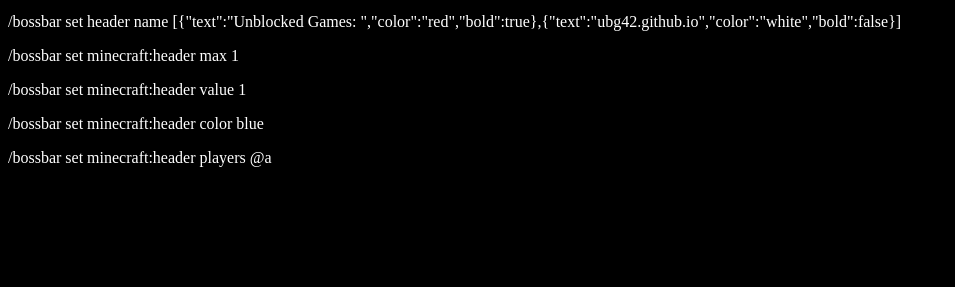
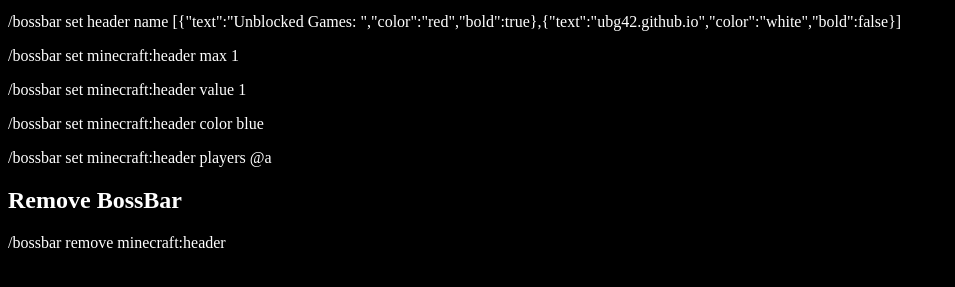
Before and after one commit to ubg42/Commands, a plain HTML site: page index.html in a window 1280 px wide. Shown: the part 87-374 px from the top of the page, without its empty margins (0-955 px from the left). Drawn offline with Linux system fonts and the light colour scheme.

Commit message:
Update index.html

```diff
--- a/index.html
+++ b/index.html
@@ -13,6 +13,9 @@
         p {
             color: white;
         }
+         h2 {
+            color: white;
+        }
     </style>
 </head>
 <body>
@@ -23,5 +26,7 @@
     <p>/bossbar set minecraft:header value 1</p>
     <p>/bossbar set minecraft:header color blue</p>
     <p>/bossbar set minecraft:header players @a</p>
+    <h2>Remove BossBar</h2>
+    <p>/bossbar remove minecraft:header</p>
     </body>
 </html>
```
